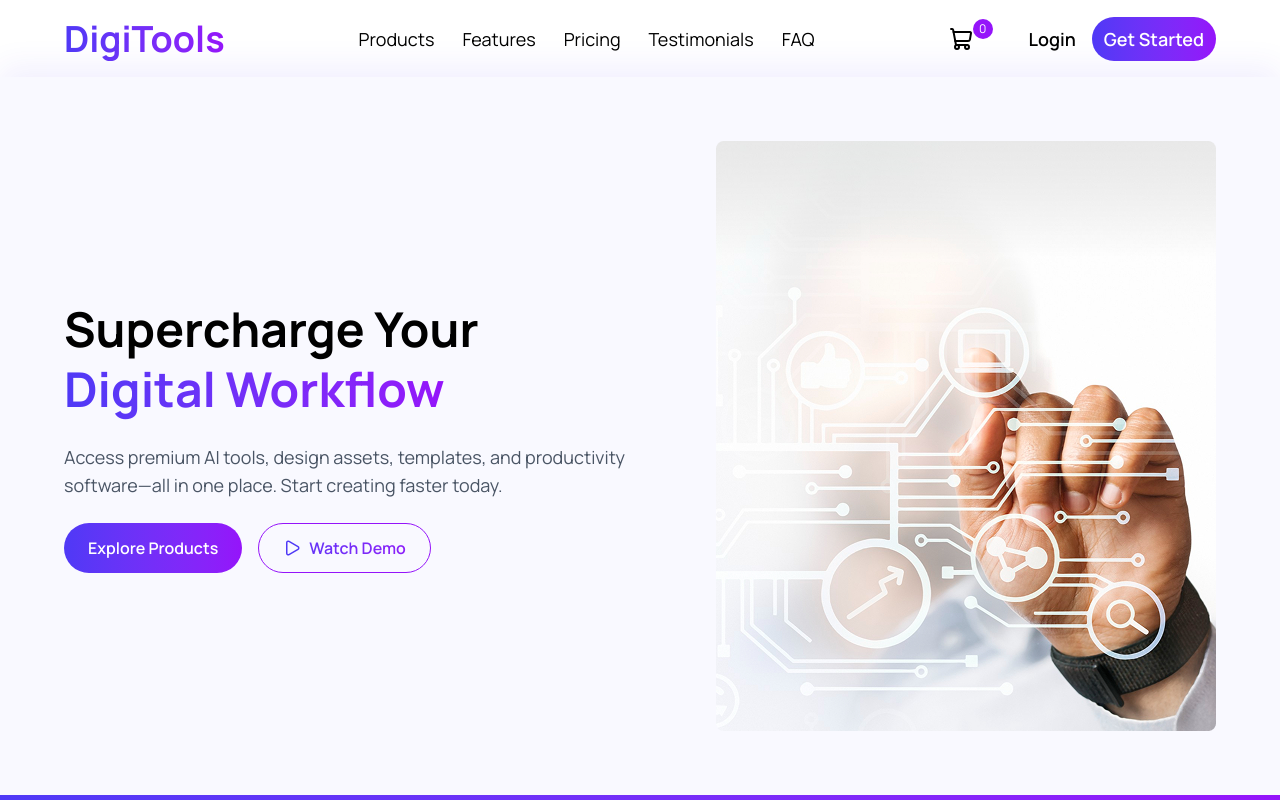
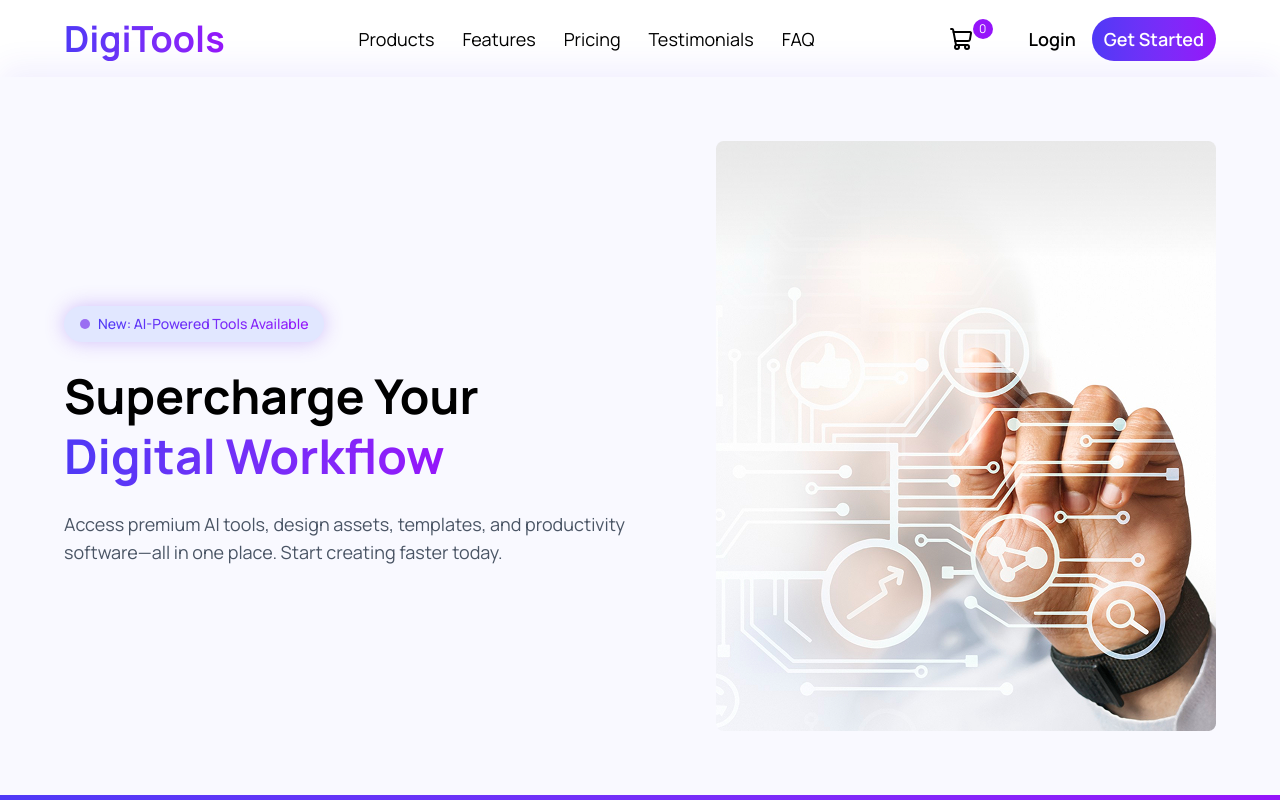
Before and after one commit to Tariqul-stack/DigiTools-Platform, a React (Vite) app: page / in a window 1280 px wide. Shown: the top 800 px of the page. Built offline with nearby package versions, Linux system fonts and the light colour scheme.

Commit message:
Add AI tools badge to banner section

```diff
--- a/src/Components/Banner/Banner.jsx
+++ b/src/Components/Banner/Banner.jsx
@@ -7,6 +7,15 @@ const Banner = () => {
       <div className="flex flex-col-reverse lg:flex-row items-center justify-between gap-10">
         {/* Left Content */}
         <div className="max-w-xl space-y-6">
+          {/* Badge */}
+          <div className="inline-flex items-center gap-2 px-4 py-2 rounded-full bg-[#E1E7FF] shadow-[0_0_20px_rgba(124,58,237,0.3)]">
+            <span className="w-2.5 h-2.5 rounded-full bg-[#7C3AED] animate-pulse"></span>
+            <span className="text-sm font-medium bg-linear-to-r from-[#4F39F6] to-[#9514FA] bg-clip-text text-transparent">
+              New: AI-Powered Tools Available
+            </span>
+          </div>
+
+          {/* Heading */}
           <h1 className="text-5xl font-bold leading-tight">
             Supercharge Your
             <span className="bg-linear-to-r from-[#4F39F6] to-[#9514FA] bg-clip-text text-transparent">
@@ -15,21 +24,11 @@ const Banner = () => {
             </span>
           </h1>
 
+          {/* Description */}
           <p className="text-gray-600 text-lg">
             Access premium AI tools, design assets, templates, and productivity
             software—all in one place. Start creating faster today.
           </p>
-
-          <div className="flex gap-4">
-            <button className="px-6 py-3 rounded-full text-white font-semibold bg-linear-to-r from-[#4F39F6] to-[#9514FA]">
-              Explore Products
-            </button>
-
-            <button className="flex items-center gap-2 px-6 py-3 rounded-full border border-[#9514FA] font-semibold bg-linear-to-r from-[#4F39F6] to-[#9514FA] bg-clip-text text-transparent">
-              <Play size={18} className="stroke-[#4F39F6]" />
-              Watch Demo
-            </button>
-          </div>
         </div>
 
         {/* Right Image */}
```
Also changed, not shown: 1 other file (tests, documents, lock files or other folders).
